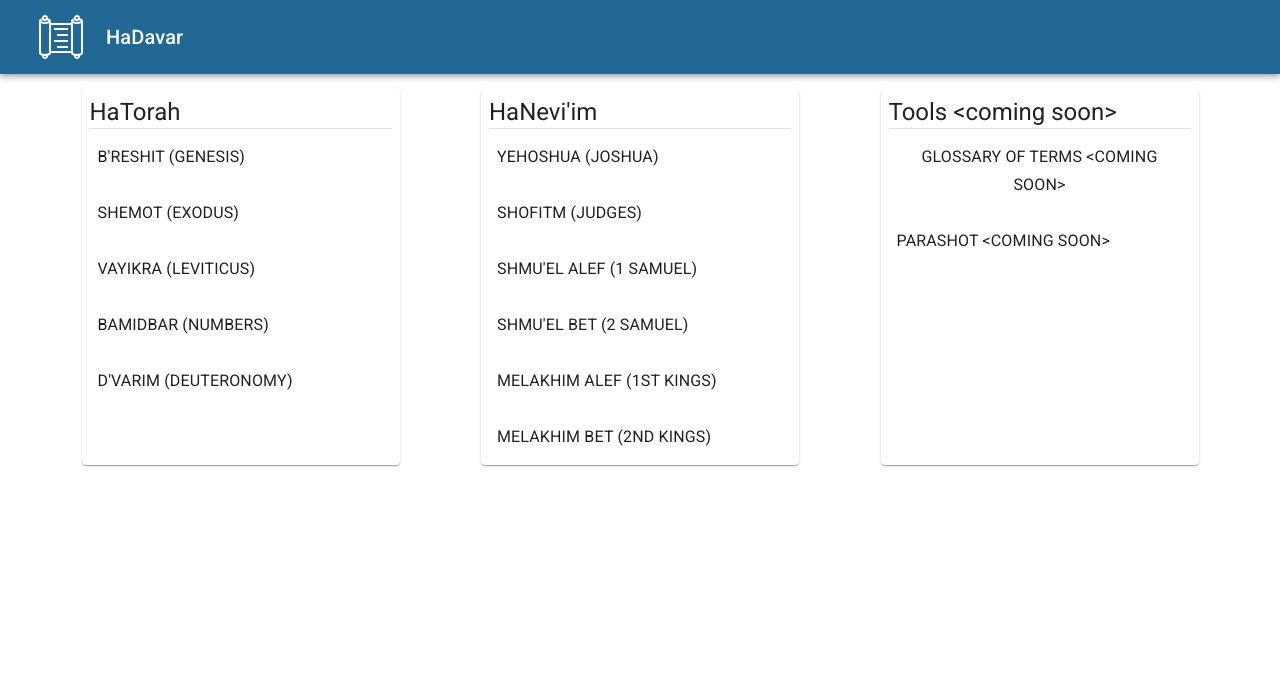
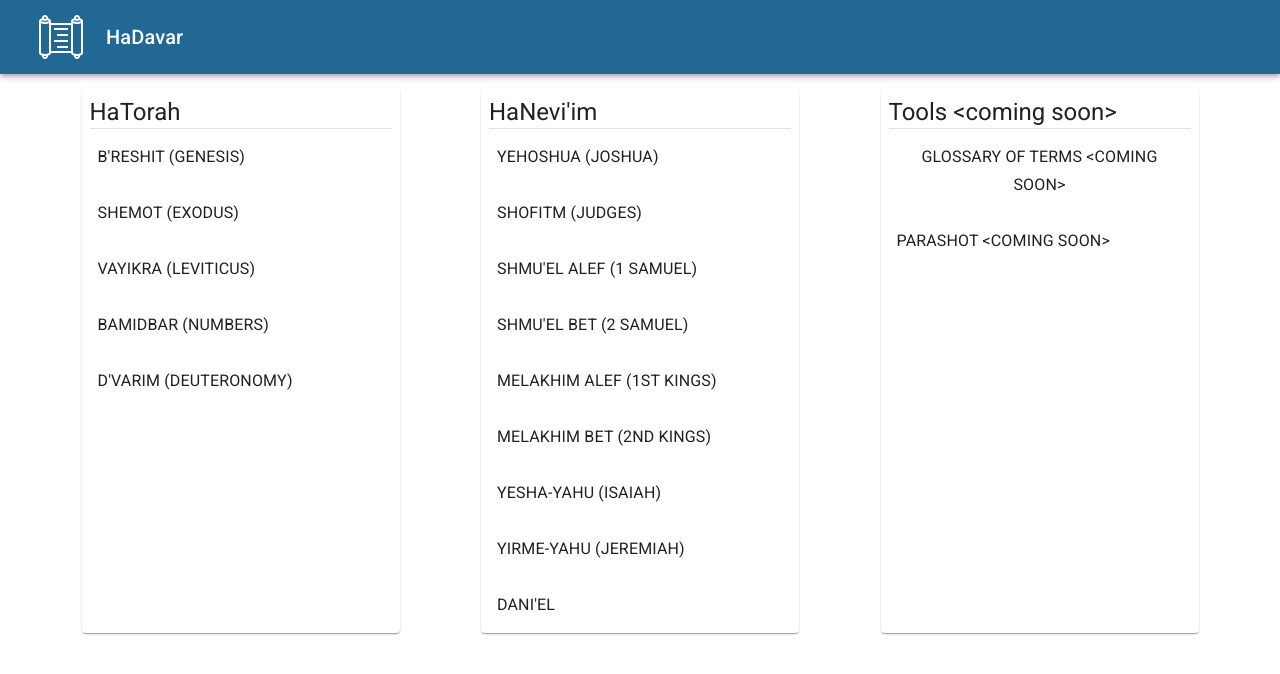
Before and after one commit to aflansburg/hadavar, a Next.js app: page / in a window 1280 px wide. Shown: the top 674 px of the page. Built offline with nearby package versions, Linux system fonts and the light colour scheme.

Commit message:
updates to books and some minor fixes

```diff
--- a/src/Dashboard/Cards.js
+++ b/src/Dashboard/Cards.js
@@ -2,6 +2,7 @@ import React from "react";
 import Link from "next/link";
 import { Button, Grid, Paper, Typography, Divider } from "@material-ui/core";
 import makeStyles from "@material-ui/styles/makeStyles";
+import booksMeta from "../books.json";
 
 const useStyles = makeStyles({
   card: {
@@ -12,13 +13,7 @@ const useStyles = makeStyles({
 export function Torah() {
   const classes = useStyles();
 
-  const TorahBooks = [
-    { name: "B'reshit (Genesis)", slug: "breshit" },
-    { name: "Shemot (Exodus)", slug: "shemot" },
-    { name: "Vayikra (Leviticus)", slug: "vayikra" },
-    { name: "BaMidbar (Numbers)", slug: "bamidbar" },
-    { name: "D'varim (Deuteronomy)", slug: "dvarim" }
-  ];
+  const TorahBooks = booksMeta["Torah"];
 
   return (
     <Grid item xs={12} sm={4} md={3} component={Paper} className={classes.card}>
@@ -44,14 +39,7 @@ export function Torah() {
 export function Neviim() {
   const classes = useStyles();
 
-  const Neviim = [
-    { name: "Yehoshua (Joshua)", slug: "yehoshua" },
-    { name: "Shofitm (Judges)", slug: "shofitm" },
-    { name: "Shmu'el Alef (1 Samuel)", slug: "shmuel_alef" },
-    { name: "Shmu'el Bet (2 Samuel)", slug: "shmuel_bet" },
-    { name: "Melakhim Alef (1st Kings)", slug: "melakhim_alef" },
-    { name: "Melakhim Bet (2nd Kings)", slug: "melakhim_bet" }
-  ];
+  const Neviim = booksMeta["Nevi'im"];
 
   return (
     <Grid item xs={12} sm={4} md={3} component={Paper} className={classes.card}>
--- a/src/books.json
+++ b/src/books.json
@@ -17,9 +17,24 @@
       "length": 22
     },
     {
-      "name": "Melakhim Bet",
+      "name": "Melakhim Bet (2nd Kings)",
       "slug": "melakhim_bet",
       "length": 25
+    },
+    {
+      "name": "Yesha-Yahu (Isaiah)",
+      "slug": "yesha_yahu",
+      "length": 66
+    },
+    {
+      "name": "Yirme-Yahu (Jeremiah)",
+      "slug": "yirme_yahu",
+      "length": 52
+    },
+    {
+      "name": "Dani'el",
+      "slug": "daniel",
+      "length": 12
     }
   ],
   "AllBooks": [
@@ -41,6 +56,21 @@
       "name": "Melakhim Bet",
       "slug": "melakhim_bet",
       "length": 25
+    },
+    {
+      "name": "Yesha-Yahu",
+      "slug": "yesha_yahu",
+      "length": 66
+    },
+    {
+      "name": "Yirme-Yahu (Jeremiah)",
+      "slug": "yirme_yahu",
+      "length": 52
+    },
+    {
+      "name": "Dani'el",
+      "slug": "daniel",
+      "length": 12
     }
   ]
 }
```
Also changed, not shown: src/Reader/PassageReader.js (+6 -2 lines), 1 other file (tests, documents, lock files or other folders).
